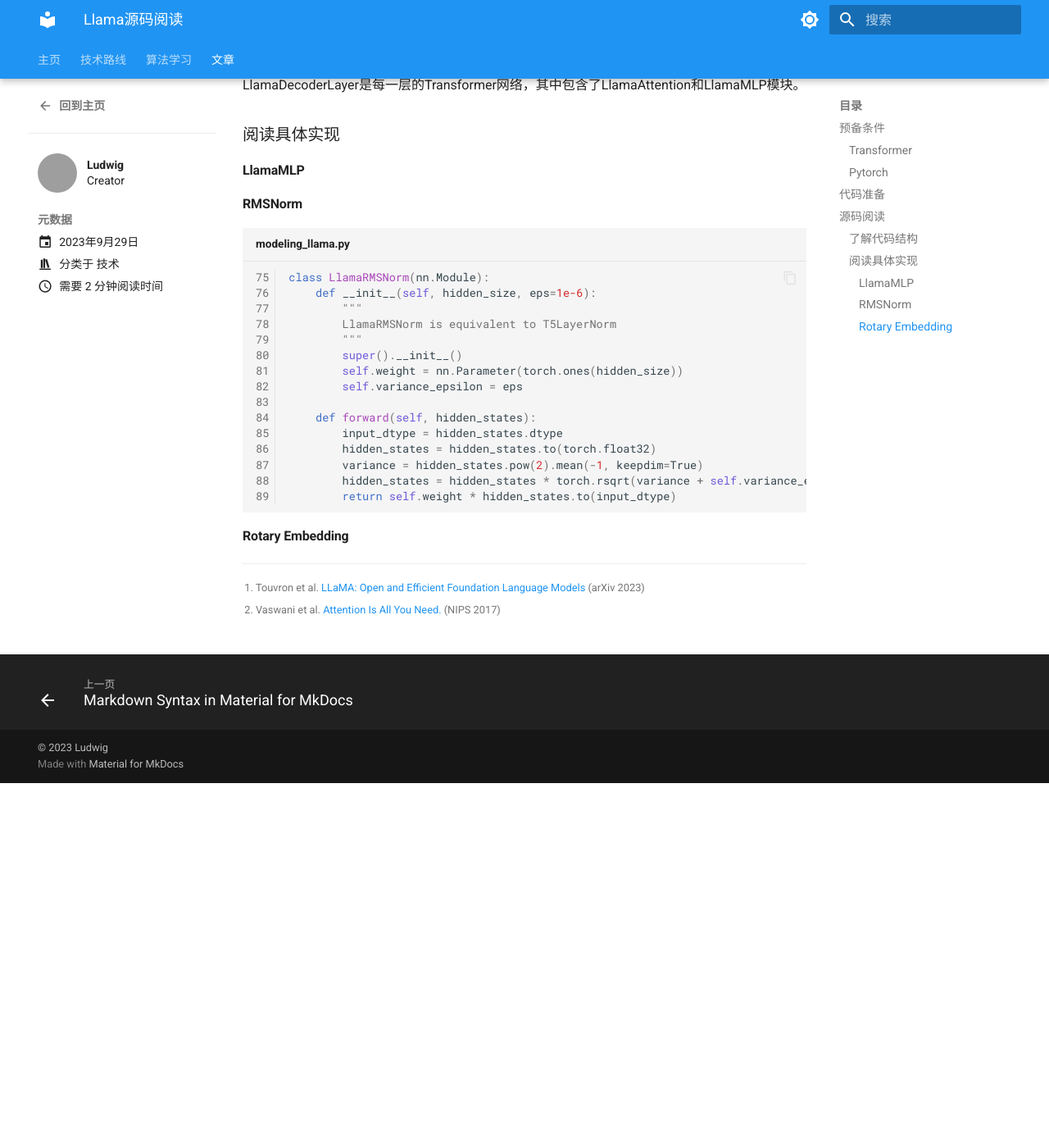
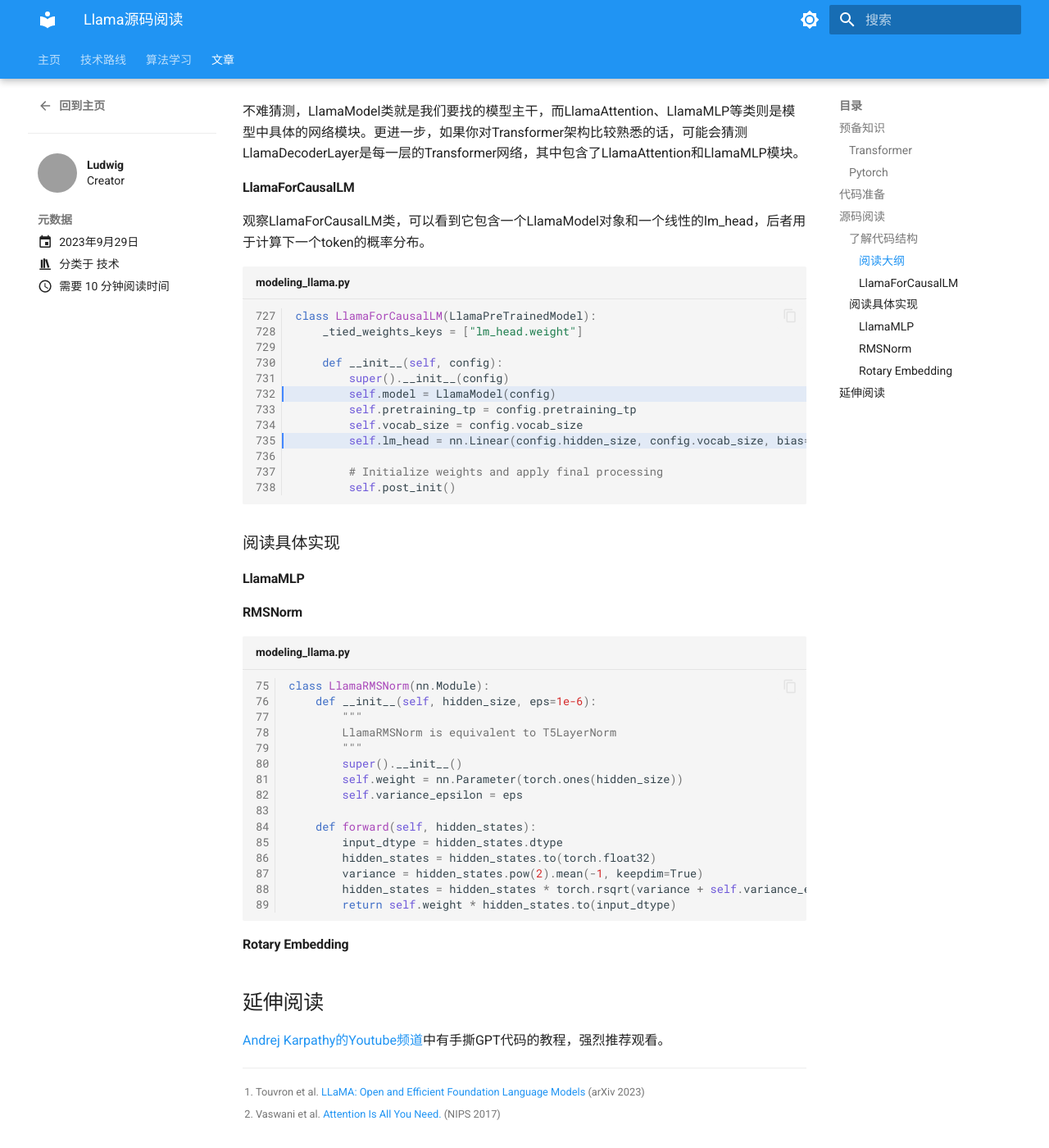
Before and after one commit to cs32963/Notebook, an MkDocs documentation site: the page built from docs/blog/posts/llama_code_reading/llama_code_reading.md, in a window 1280 px wide and 1400 px high, scrolled down 2863 px. Shown: the whole window at 82% size. Built offline with MkDocs 1.6.1 and Material for MkDocs 9.7.7, drawn with Linux system fonts in a browser that asks for light colours; before the commit the page ends 3818 px from its top, so only the background shows below that; some of the changed text lies outside the part shown; grey boxes are pictures that could not be loaded.

Commit message:
update blog

````diff
--- a/docs/blog/posts/llama_code_reading/llama_code_reading.md
+++ b/docs/blog/posts/llama_code_reading/llama_code_reading.md
@@ -1,5 +1,6 @@
 ---
 date: 2023-09-29
+readtime: 10
 authors:
   - ludwig
 categories:
@@ -8,13 +9,15 @@ categories:
 
 # Llama源码阅读
 
-[Llama](https://ai.meta.com/blog/large-language-model-llama-meta-ai/)[^llama]是由Meta设计、训练并开源的大语言模型。相比于GPT-3，Llama模型更小，但是训练更加充分，性能更强，是开源社区最受欢迎的大模型之一。
+[Llama](https://ai.meta.com/blog/large-language-model-llama-meta-ai/)[^llama]是由Meta设计，训练并开源的大语言模型。相比于GPT-3，Llama模型更小，但是训练更加充分，性能更强，是开源社区最受欢迎的大模型之一。
 
 本文主要阅读[Huggingface的Llama实现](https://huggingface.co/docs/transformers/v4.31.0/model_doc/llama)，重点关注相对于最早的Transformer[^attention]，Llama采用了哪些新的技术和优化。
 
 <!-- more -->
 
-## 预备条件
+[跳转这里](#_3)直接开始源码阅读。
+
+## 预备知识
 
 ### Transformer
 
@@ -59,8 +63,8 @@ output_tensor = net(input_tensor)
 本文所阅读的代码以下面的版本为准：
 
 ```txt title="requirements.txt" linenums="1"
+torch==2.0.1
 transformers==4.31.0
-torch==2.0.1
 ```
 
 transformers库采用[单模型文件策略](https://huggingface.co/blog/zh/transformers-design-philosophy)，我们只需要阅读[`modeling_llama.py`](https://github.com/huggingface/transformers/blob/v4.31.0/src/transformers/models/llama/modeling_llama.py)即可。
@@ -68,6 +72,8 @@ transformers库采用[单模型文件策略](https://huggingface.co/blog/zh/tran
 ## 源码阅读
 
 ### 了解代码结构
+
+#### 阅读大纲
 
 我们首先观察一下`modeling_llama.py`文件里有哪些类和函数，在vscode中打开左边的大纲。
 
@@ -77,6 +83,25 @@ transformers库采用[单模型文件策略](https://huggingface.co/blog/zh/tran
 </figure>
 
 不难猜测，LlamaModel类就是我们要找的模型主干，而LlamaAttention、LlamaMLP等类则是模型中具体的网络模块。更进一步，如果你对Transformer架构比较熟悉的话，可能会猜测LlamaDecoderLayer是每一层的Transformer网络，其中包含了LlamaAttention和LlamaMLP模块。
+
+#### LlamaForCausalLM
+
+观察LlamaForCausalLM类，可以看到它包含一个LlamaModel对象和一个线性的lm_head，后者用于计算下一个token的概率分布。
+
+```python title="modeling_llama.py" linenums="727-738" hl_lines="6 9"
+class LlamaForCausalLM(LlamaPreTrainedModel):
+    _tied_weights_keys = ["lm_head.weight"]
+
+    def __init__(self, config):
+        super().__init__(config)
+        self.model = LlamaModel(config)
+        self.pretraining_tp = config.pretraining_tp
+        self.vocab_size = config.vocab_size
+        self.lm_head = nn.Linear(config.hidden_size, config.vocab_size, bias=False)
+
+        # Initialize weights and apply final processing
+        self.post_init()
+```
 
 ### 阅读具体实现
 
@@ -105,6 +130,11 @@ class LlamaRMSNorm(nn.Module):
 #### Rotary Embedding
 
 
+## 延伸阅读
+
+[Andrej Karpathy的Youtube频道](https://www.youtube.com/@AndrejKarpathy)中有手撕GPT代码的教程，强烈推荐观看。
+
+
 
 
 [^llama]: Touvron et al. [LLaMA: Open and Efficient Foundation Language Models](https://arxiv.org/abs/2302.13971) (arXiv 2023)
````
Also changed, not shown: other parts of docs/blog/posts/llama_code_reading/llama_code_reading.md (+2 -1 lines).
